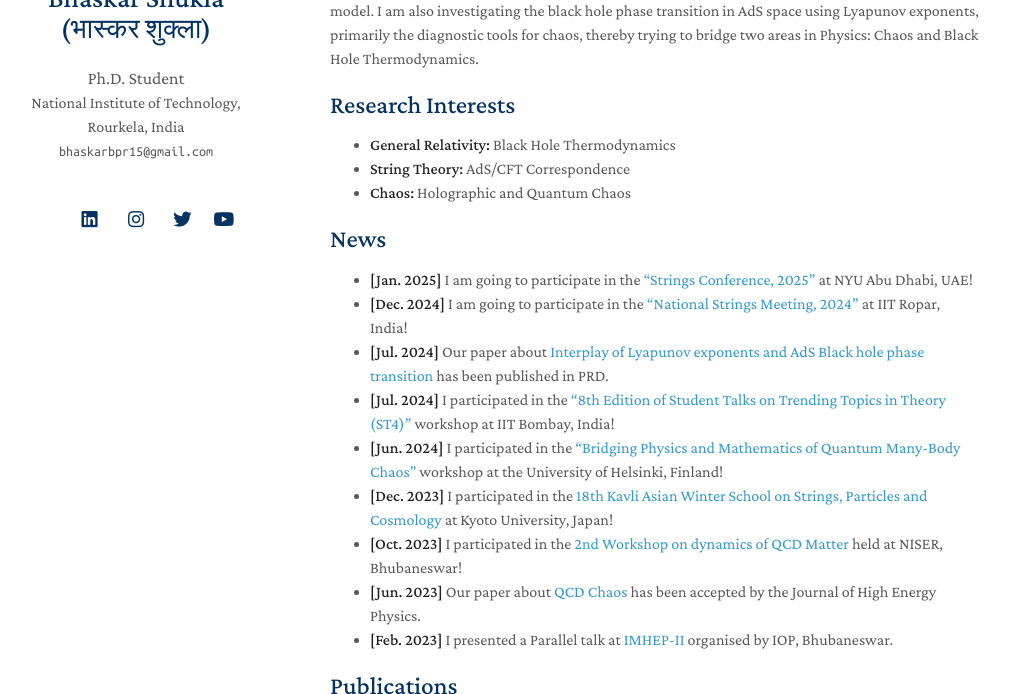
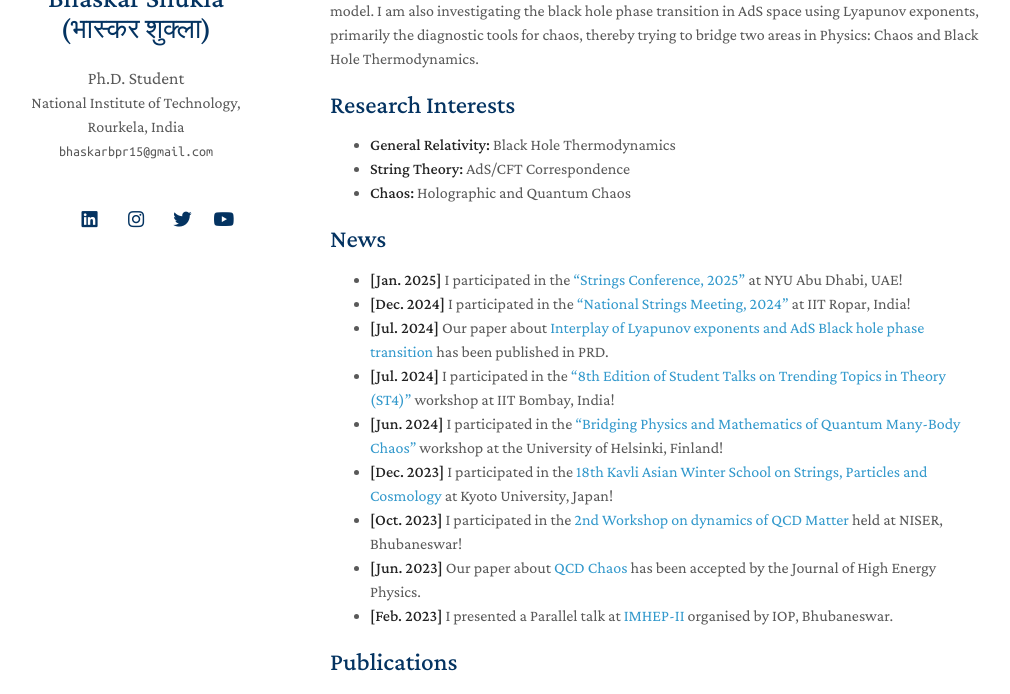
Before and after one commit to bhaskarspace/bhaskarspace.github.io, a Jekyll site: the page built from index.md, in a window 1280 px wide and 900 px high, cut to the strip 206-900 px from the top of the window. Shown: the whole strip, without its empty margins (140-1150 px from the left). Built offline with Jekyll 4.4.1, drawn with Linux system fonts in a browser that asks for light colours; nearby versions of some CDN libraries; a style sheet for code colours, icons or effects is not loaded; our own code applies the rules of GitHub Pages for plain Markdown files.

```diff
--- a/index.md
+++ b/index.md
@@ -14,8 +14,8 @@
 
 ## News
 
-- **[Jan. 2025]** I am going to participate in the [“Strings Conference, 2025”](https://nyuad.nyu.edu/en/academics/divisions/science/strings-conference-2025-abu-dhabi.html) at NYU Abu Dhabi, UAE!
-- **[Dec. 2024]** I am going to participate in the [“National Strings Meeting, 2024”](https://iitrpr.ac.in/nsm/) at IIT Ropar, India!
+- **[Jan. 2025]** I participated in the [“Strings Conference, 2025”](https://nyuad.nyu.edu/en/academics/divisions/science/strings-conference-2025-abu-dhabi.html) at NYU Abu Dhabi, UAE!
+- **[Dec. 2024]** I participated in the [“National Strings Meeting, 2024”](https://iitrpr.ac.in/nsm/) at IIT Ropar, India!
 - **[Jul. 2024]** Our paper about [Interplay of Lyapunov exponents and AdS Black hole phase transition](https://doi.org/10.1103/PhysRevD.110.024068) has been published in PRD.
 - **[Jul. 2024]** I participated in the [“8th Edition of Student Talks on Trending Topics in Theory (ST4)”](https://st4physics.wixsite.com/home) workshop at IIT Bombay, India!
 - **[Jun. 2024]** I participated in the [“Bridging Physics and Mathematics of Quantum Many-Body Chaos”](https://www.helsinki.fi/en/conferences/bridging-physics-and-mathematics-quantum-many-body-chaos) workshop at the University of Helsinki, Finland!
```
